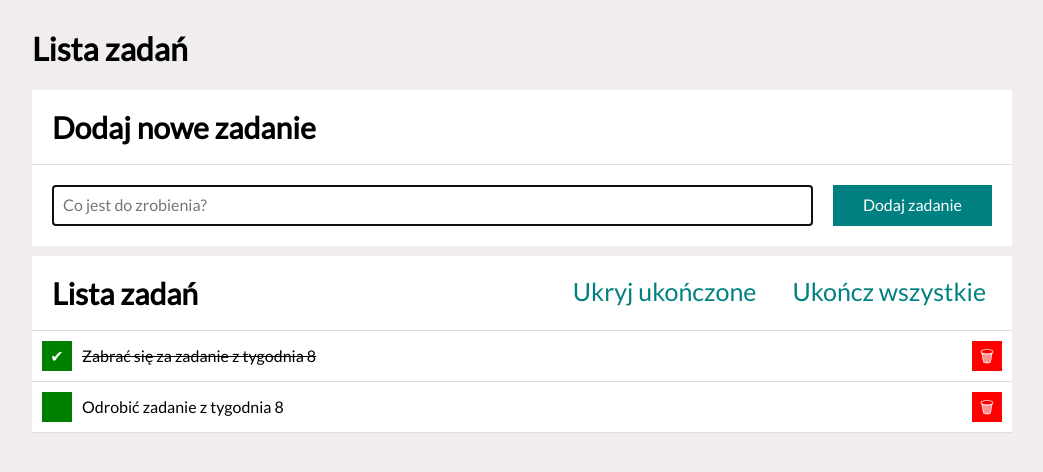
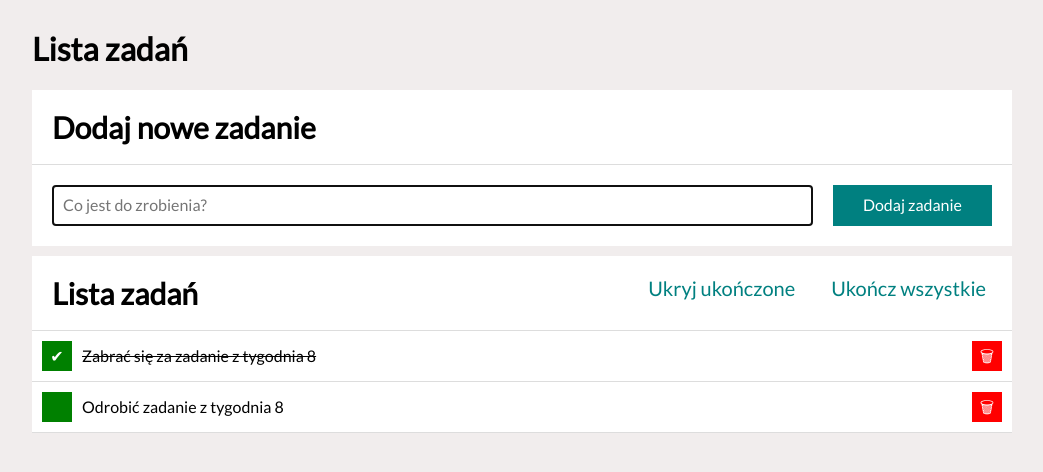
Before and after one commit to Mardrog/todo-list-react, a React (Create React App) app: page / in a window 1280 px wide. Shown: the top 472 px of the page, without its empty margins (118-1161 px from the left). Built offline with nearby package versions, Linux system fonts and the light colour scheme.

Commit message:
added transition for "hide done" and "finish all" buttons

```diff
--- a/src/Buttons/style.css
+++ b/src/Buttons/style.css
@@ -5,10 +5,12 @@
 }
 
 .section__buttons {
-    font-size: 25px;
+    font-size: 20px;
     border: none;
     background: none;
     color: hsl(180, 100%, 25%);
+    transition: 0.5s;
+
 }
 
 .section__buttons--rightButton:disabled {
```
